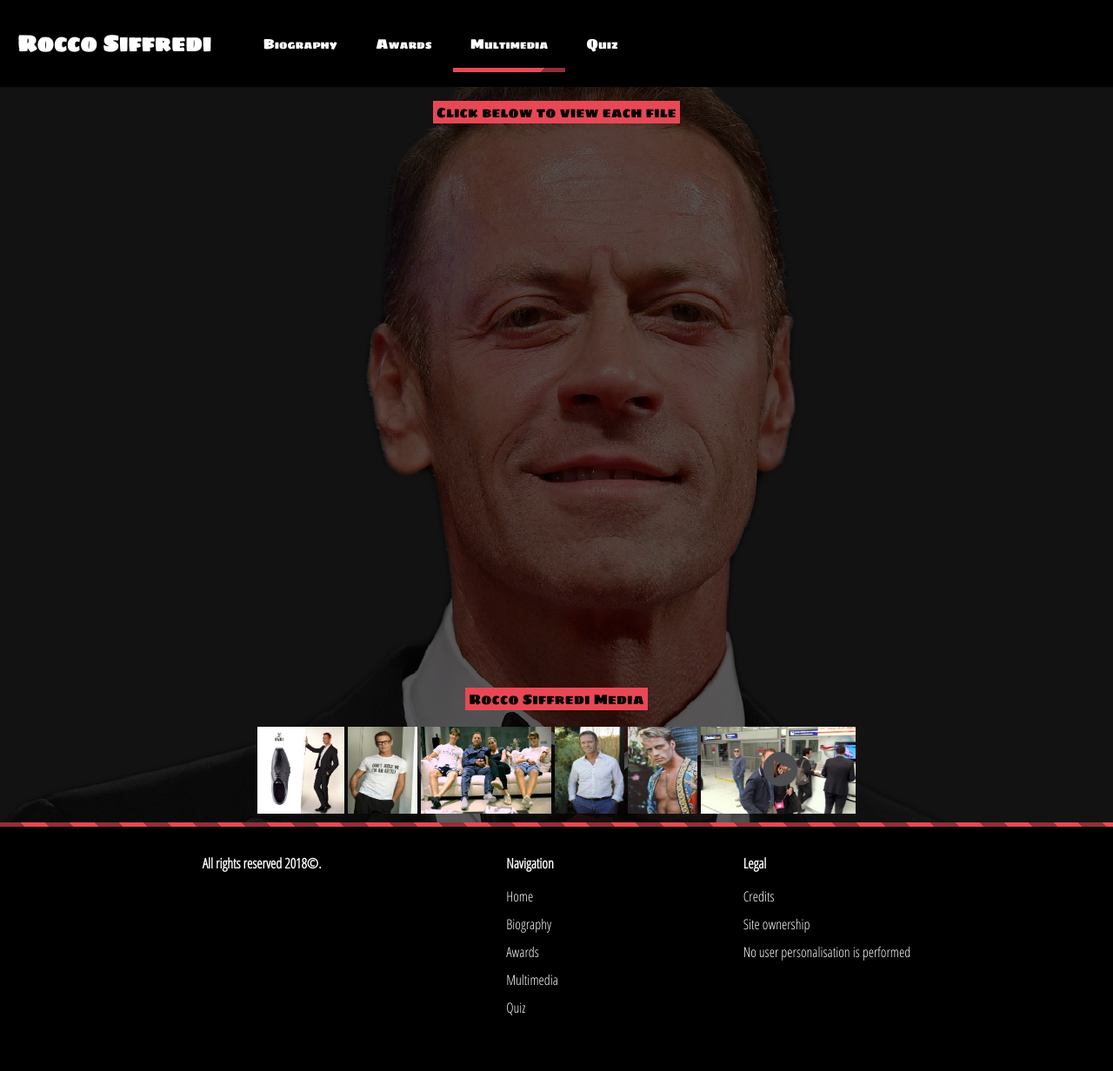
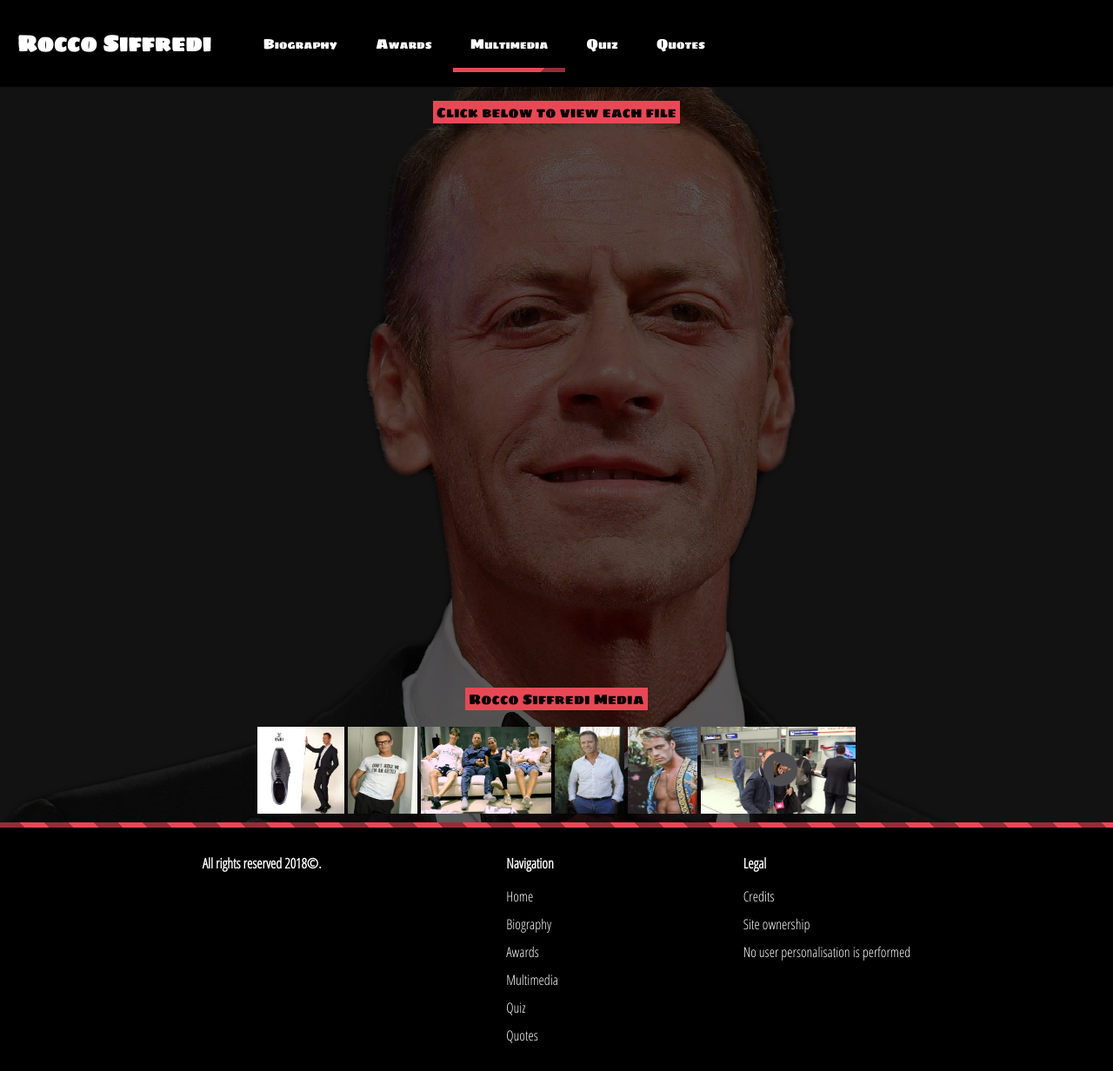
Before and after one commit to spyridon97/Rocco-Siffredi, a plain HTML site: page pages/multimedia.html in a window 1280 px wide. Shown: the whole page at 87% size. Before the commit the page ends 1200 px from the top, so only its background shows below. Drawn offline with Linux system fonts and the light colour scheme.

Commit message:
Update multimedia.html

```diff
--- a/pages/multimedia.html
+++ b/pages/multimedia.html
@@ -36,6 +36,12 @@
                 <a href="./quiz.html">
                     <span class="menu-image" id="menu-image4"></span>
                     <p>Quiz</p>
+                </a>
+            </li>
+            <li class="menu-item">
+                <a href="./quotes.html">
+                    <span class="menu-image" id="menu-image5"></span>
+                    <p>Quotes</p>
                 </a>
             </li>
         </ul>
@@ -85,6 +91,7 @@
         <a href="./awards.html">Awards</a>
         <a href="./multimedia.html">Multimedia</a>
         <a href="./quiz.html">Quiz</a>
+        <a href="./quotes.html">Quotes</a>
     </div>
     <div class="footer-content">
         <p>Legal</p>
```
